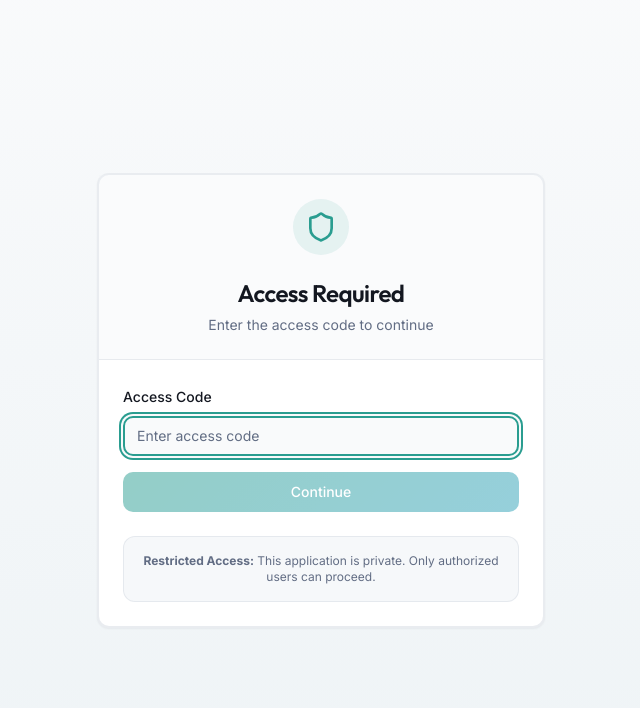
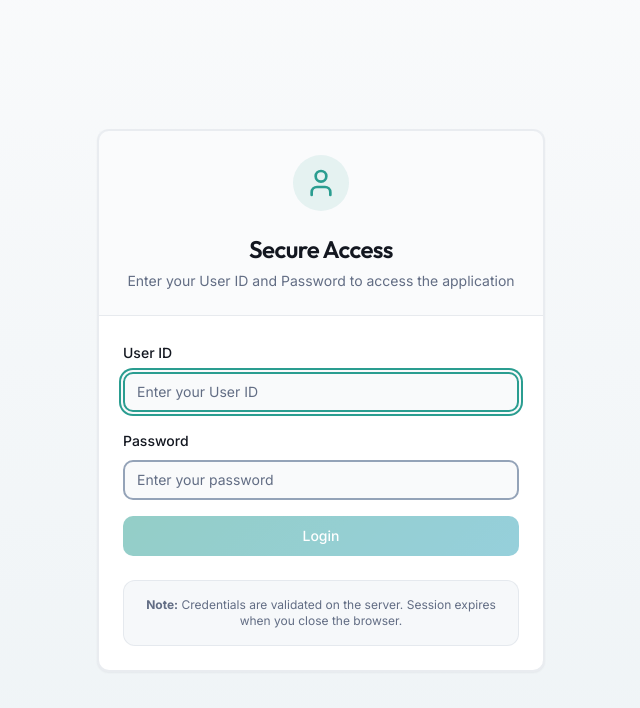
Before and after one commit to vamshi205/reconcilation-credit, a React (Vite) app: page /login in a window 1280 px wide. Before the commit this address led to /access. Shown: the top 708 px of the page, without its empty margins (319-959 px from the left). Built offline with nearby package versions, Linux system fonts and the light colour scheme; no server answers.

Commit message:
Update to USER_ID and PASSWORD authentication, remove localStor22age

```diff
--- a/src/App.tsx
+++ b/src/App.tsx
@@ -1,7 +1,6 @@
 import { BrowserRouter as Router, Routes, Route, Navigate } from "react-router-dom";
 import { Sidebar } from "./components/Sidebar";
 import { ProtectedRoute } from "./components/ProtectedRoute";
-import { AccessCode } from "./pages/AccessCode";
 import { Login } from "./pages/Login";
 import { Dashboard } from "./pages/Dashboard";
 import { ManualEntry } from "./pages/ManualEntry";
@@ -11,41 +10,17 @@ import { Reconciliation } from "./pages/Reconciliation";
 import { Parties } from "./pages/Parties";
 import { PartyMappings } from "./pages/PartyMappings";
 
-// Check if access code has been granted
-function hasAccessCode(): boolean {
-  return sessionStorage.getItem('app_access_granted') === 'true';
-}
-
-// Component to protect routes with access code
-function AccessCodeProtected({ children }: { children: React.ReactNode }) {
-  if (!hasAccessCode()) {
-    return <Navigate to="/access" replace />;
-  }
-  return <>{children}</>;
-}
-
 function App() {
   return (
     <Router>
       <Routes>
-        {/* Access code route - first gate */}
-        <Route path="/access" element={<AccessCode />} />
+        {/* Login route - public */}
+        <Route path="/login" element={<Login />} />
 
-        {/* Login route - requires access code */}
-        <Route
-          path="/login"
-          element={
-            <AccessCodeProtected>
-              <Login />
-            </AccessCodeProtected>
-          }
-        />
-
-        {/* Protected routes - require both access code and authentication */}
+        {/* Protected routes - require authentication */}
         <Route
           path="/*"
           element={
-            <AccessCodeProtected>
             <ProtectedRoute>
               <div className="min-h-screen bg-gradient-hero">
                 <Sidebar />
@@ -64,9 +39,10 @@ function App() {
                 </main>
               </div>
             </ProtectedRoute>
-            </AccessCodeProtected>
           }
         />
+
+        {/* Redirect root to login if not authenticated (handled by ProtectedRoute) */}
       </Routes>
     </Router>
   );
--- a/src/components/ProtectedRoute.tsx
+++ b/src/components/ProtectedRoute.tsx
@@ -9,13 +9,7 @@ export function ProtectedRoute({ children }: ProtectedRouteProps) {
   const isAuthenticated = AuthService.isAuthenticated();
 
   if (!isAuthenticated) {
-    // Check if access code is granted (for redirect)
-    const hasAccessCode = sessionStorage.getItem('app_access_granted') === 'true';
-    if (hasAccessCode) {
-      return <Navigate to="/login" replace />;
-    }
-    // If no access code, redirect to access code screen
-    return <Navigate to="/access" replace />;
+    return <Navigate to="/login" replace />;
   }
 
   return <>{children}</>;
--- a/src/pages/AccessCode.tsx
+++ /dev/null
@@ -1,167 +0,0 @@
-import { useState } from "react";
-import { useNavigate } from "react-router-dom";
-import { Button } from "../components/ui/Button";
-import { Card, CardContent, CardHeader, CardTitle } from "../components/ui/Card";
-import { Input } from "../components/ui/Input";
-import { Label } from "../components/ui/Label";
-import { Shield, AlertCircle } from "lucide-react";
-
-const ACCESS_CODE_KEY = 'app_access_granted';
-
-export function AccessCode() {
-  const navigate = useNavigate();
-  const [accessCode, setAccessCode] = useState("");
-  const [error, setError] = useState("");
-  const [isLoading, setIsLoading] = useState(false);
-
-  // Check if access was already granted in this session
-  const hasAccess = sessionStorage.getItem(ACCESS_CODE_KEY) === 'true';
-
-  if (hasAccess) {
-    // Redirect to login if access already granted
-    navigate("/login", { replace: true });
-    return null;
-  }
-
-  const handleSubmit = async (e: React.FormEvent) => {
-    e.preventDefault();
-    setError("");
-    setIsLoading(true);
-
-    try {
-      // Try to validate via serverless function first (more secure)
-      try {
-        // Use absolute URL for production, relative for development
-        const apiUrl = import.meta.env.PROD
-          ? `${window.location.origin}/api/verify-access`
-          : '/api/verify-access';
-
-        const response = await fetch(apiUrl, {
-          method: 'POST',
-          headers: {
-            'Content-Type': 'application/json',
-          },
-          body: JSON.stringify({ accessCode }),
-        });
-
-        // Check if response is JSON
-        const contentType = response.headers.get('content-type');
-        if (!contentType || !contentType.includes('application/json')) {
-          // Not JSON response - might be HTML error page
-          throw new Error('Server returned non-JSON response');
-        }
-
-        const result = await response.json();
-
-        if (response.ok && result.success) {
-          // Access granted via server
-          sessionStorage.setItem(ACCESS_CODE_KEY, 'true');
-          navigate("/login", { replace: true });
-          return;
-        } else {
-          // Server validation failed
-          setError(result.error || "Invalid access code. Access denied.");
-          setAccessCode("");
-          setIsLoading(false);
-          return;
-        }
-      } catch (apiError) {
-        // Log error for debugging
-        console.error('API error:', apiError);
-
-        // If in production and API fails, show helpful error
-        if (import.meta.env.PROD) {
-          setError("Unable to verify access code. Please check your deployment or try again.");
-          setIsLoading(false);
-          return;
-        }
-        // If serverless function doesn't exist or fails, fall back to client-side
-        // This allows development without serverless function
-        const validAccessCode = import.meta.env.VITE_ACCESS_CODE || '';
-
-        if (!validAccessCode) {
-          // If no access code is set anywhere, deny access in production
-          // Allow in development (when running locally)
-          if (import.meta.env.DEV) {
-            sessionStorage.setItem(ACCESS_CODE_KEY, 'true');
-            navigate("/login", { replace: true });
-            return;
-          } else {
-            setError("Access code not configured. Please set ACCESS_CODE in Vercel environment variables.");
-            setIsLoading(false);
-            return;
-          }
-        }
-
-        if (accessCode === validAccessCode) {
-          // Grant access for this session (client-side fallback)
-          sessionStorage.setItem(ACCESS_CODE_KEY, 'true');
-          navigate("/login", { replace: true });
-        } else {
-          setError("Invalid access code. Access denied.");
-          setAccessCode("");
-        }
-      }
-    } catch (err) {
-      setError("An error occurred. Please try again.");
-    } finally {
-      setIsLoading(false);
-    }
-  };
-
-  return (
-    <div className="min-h-screen bg-gradient-hero flex items-center justify-center p-4">
-      <Card className="glass-card border-2 border-border/60 w-full max-w-md animate-fade-in">
-        <CardHeader className="bg-muted/30 border-b border-border/60 text-center">
-          <div className="flex justify-center mb-4">
-            <div className="p-3 bg-primary/10 rounded-full">
-              <Shield className="h-8 w-8 text-primary" />
-            </div>
-          </div>
-          <CardTitle className="text-2xl font-display">Access Required</CardTitle>
-          <p className="text-muted-foreground mt-2 text-sm">
-            Enter the access code to continue
-          </p>
-        </CardHeader>
-        <CardContent className="p-6">
-          <form onSubmit={handleSubmit} className="space-y-4">
-            <div className="space-y-2">
-              <Label htmlFor="accessCode">Access Code</Label>
-              <Input
-                id="accessCode"
-                type="password"
-                value={accessCode}
-                onChange={(e) => setAccessCode(e.target.value)}
-                placeholder="Enter access code"
-                autoFocus
-                disabled={isLoading}
-                className="w-full"
-              />
-            </div>
-
-            {error && (
-              <div className="p-3 bg-destructive/10 border border-destructive rounded-lg flex items-center gap-2">
-                <AlertCircle className="h-4 w-4 text-destructive flex-shrink-0" />
-                <p className="text-sm text-destructive">{error}</p>
-              </div>
-            )}
-
-            <Button
-              type="submit"
-              disabled={isLoading || !accessCode.trim()}
-              className="w-full btn-gradient"
-            >
-              {isLoading ? "Verifying..." : "Continue"}
-            </Button>
-          </form>
-
-          <div className="mt-6 p-4 bg-muted/50 rounded-lg border border-border/60">
-            <p className="text-xs text-muted-foreground text-center">
-              <strong>Restricted Access:</strong> This application is private. Only authorized users can proceed.
-            </p>
-          </div>
-        </CardContent>
-      </Card>
-    </div>
-  );
-}
```
Also changed, not shown: 2 other files (tests, documents, lock files or other folders). Lines whose indentation alone changed are shown as unchanged.
